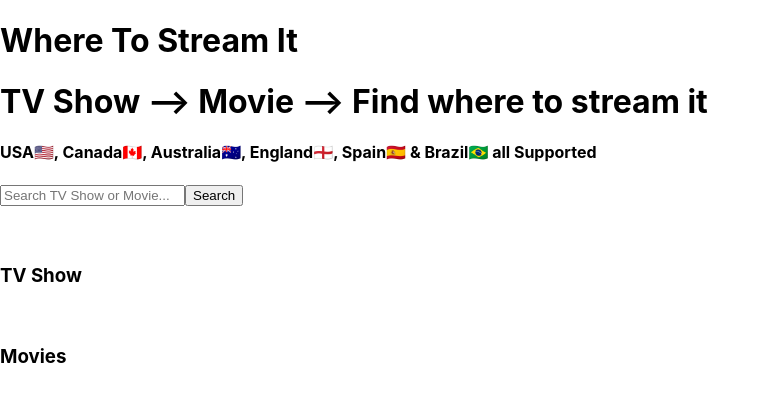
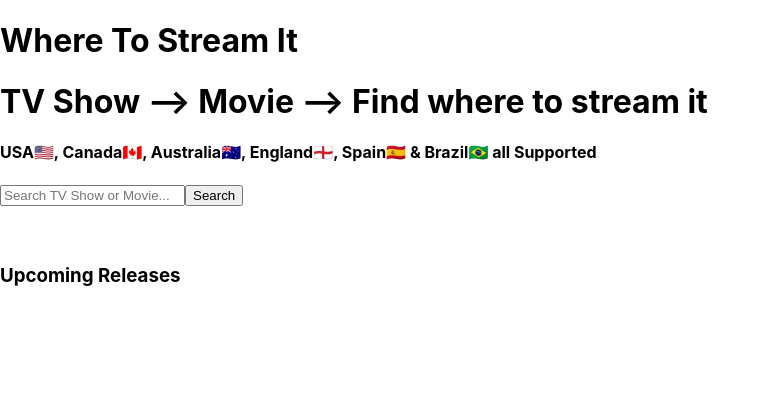
Before and after one commit to A-Afolabi/Streaming-Side-Project, a React (Create React App) app in the folder client/: page / in a window 1280 px wide. Shown: the top 402 px of the page, without its empty margins (0-770 px from the left). Built offline with nearby package versions, Linux system fonts and the light colour scheme; no server answers.

Commit message:
adding state for releases

```diff
--- a/client/src/components/Main.js
+++ b/client/src/components/Main.js
@@ -1,7 +1,9 @@
-import React, { useEffect } from "react";
+import React, { useState, useEffect } from "react";
 import axios from 'axios'
 
 const Main = () => {
+
+  const [releases, setReleases] = useState([])
 
   // useEffect(() => {
   //   const searchField = async () => {
@@ -18,8 +20,13 @@ const Main = () => {
 
   useEffect(() => {
     const getReleases = async () => {
-      const { data } = await axios.get('https://api.watchmode.com/v1/releases/?apiKey=LaxojFOaUr7urwdEmUb8lBwJET1Wq3fMTRpvSSGQ')
-      console.log(data.releases)
+      try {
+        const { data } = await axios.get('https://api.watchmode.com/v1/releases/?apiKey=LaxojFOaUr7urwdEmUb8lBwJET1Wq3fMTRpvSSGQ')
+        // console.log(data.releases)
+        setReleases(data.releases)
+      } catch (error) {
+        console.log(error)
+      }
     }
     getReleases()
   }, [])
@@ -35,10 +42,8 @@ const Main = () => {
       <br></br>
       <br></br>
       {/* Replace br with padding later */}
-      <h3>TV Show</h3>
+      <h3>Upcoming Releases</h3>
 
-      <br></br>
-      <h3>Movies</h3>
     </div>
   )
 }
```
